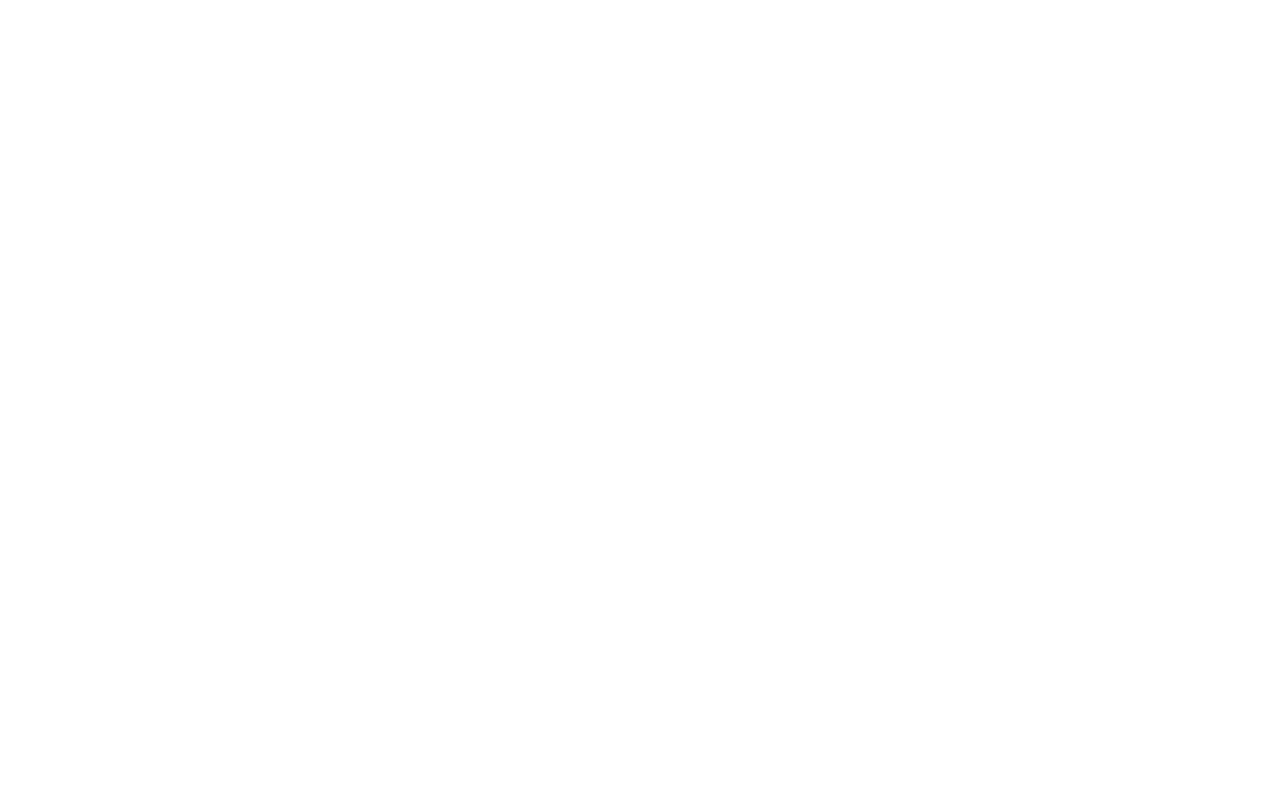
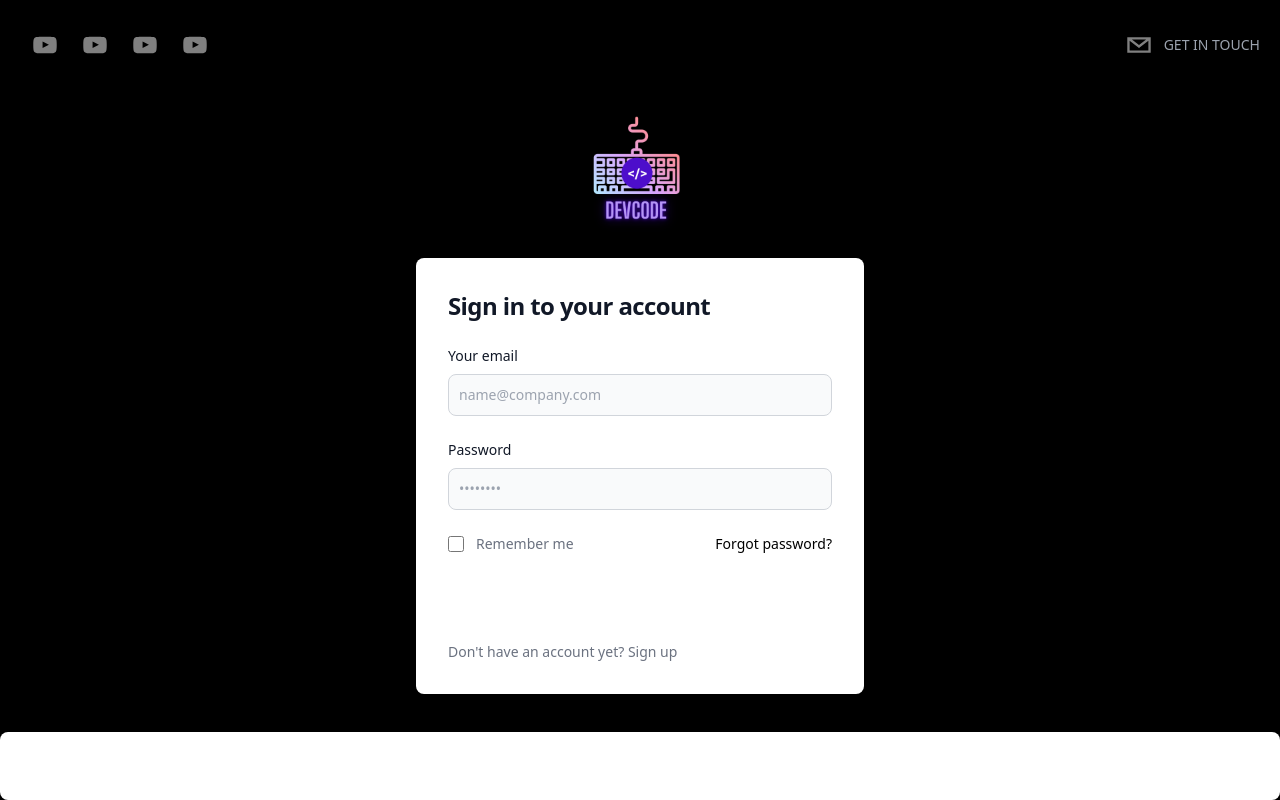
Before and after one commit to bytemakers/Devcode, a React (Create React App) app in the folder frontend/: page /login in a window 1280 px wide. Before the commit this address had no page. Built offline with nearby package versions, Linux system fonts and the light colour scheme.

Commit message:
Login Page Done
Co-authored-by: devarshishimpi <devarshishimpi@gmail.com>

```diff
--- a/frontend/src/App.js
+++ b/frontend/src/App.js
@@ -1,6 +1,7 @@
 import './App.css';
 import { BrowserRouter as Router, Routes, Route } from 'react-router-dom'
 import Home from './components/Home/Home';
+import Login from './components/Login/Login';
 // import Pricing from './components/Pricing/Pricing';
 // import Contact from './components/Contact/Contact';
 
@@ -11,6 +12,7 @@
     <Router>
       <Routes>
         <Route path="/" element={<Home />} />
+        <Route path="/login" element={<Login />} />
         {/* <Route path="/Pricing" element={<Pricing />} />
         <Route path="/Contact" element={<Pricing />} /> */}
       </Routes>
--- a/frontend/src/components/Home/Home.jsx
+++ b/frontend/src/components/Home/Home.jsx
@@ -3,6 +3,7 @@
 import Navbar from '../Navbar/Navbar';
 import Hero from '../Hero/Hero';
 import Footer from '../Footer/Footer';
+import Login from '../Login/Login';
 
 const Home = () => {
 
--- /dev/null
+++ b/frontend/src/components/Login/Login.jsx
@@ -0,0 +1,57 @@
+import React from 'react';
+import logo from '../../assets/devcode.png'
+import Footer from '../Footer/Footer';
+import Navbar from '../Navbar/Navbar';
+
+const Login = () => {
+  return (
+    <>
+        <section className="bg-black dark:bg-black">
+            <div className="nav">
+                <Navbar />
+            </div>
+            <div className="flex mt-[-90px] flex-col bg-black items-center justify-center px-6 py-8 mx-auto md:h-screen lg:py-0">
+                <a href="#" className="flex items-center mb-6 text-2xl font-semibold text-gray-900 dark:text-white">
+                    <img className="w-32 h-32 mr-2" src={logo} alt="logo" />
+                    {/* DevCode */}
+                </a>
+                <div className="w-full bg-white rounded-lg shadow dark:border md:mt-0 sm:max-w-md xl:p-0 dark:bg-gray-800 dark:border-gray-700">
+                    <div className="p-6 space-y-4 md:space-y-6 sm:p-8">
+                        <h1 className="text-xl font-bold leading-tight tracking-tight text-gray-900 md:text-2xl dark:text-white">
+                            Sign in to your account
+                        </h1>
+                        <form className="space-y-4 md:space-y-6" action="#">
+                            <div>
+                                <label htmlFor="email" className="block mb-2 text-sm font-medium text-gray-900 dark:text-white">Your email</label>
+                                <input type="email" name="email" id="email" className="bg-gray-50 border border-gray-300 text-gray-900 sm:text-sm rounded-lg focus:ring-primary-600 focus:border-primary-600 block w-full p-2.5 dark:bg-gray-700 dark:border-gray-600 dark:placeholder-gray-400 dark:text-white dark:focus:ring-blue-500 dark:focus:border-blue-500" placeholder="name@company.com" required="" />
+                            </div>
+                            <div>
+                                <label htmlFor="password" className="block mb-2 text-sm font-medium text-gray-900 dark:text-white">Password</label>
+                                <input type="password" name="password" id="password" placeholder="••••••••" className="bg-gray-50 border border-gray-300 text-gray-900 sm:text-sm rounded-lg focus:ring-primary-600 focus:border-primary-600 block w-full p-2.5 dark:bg-gray-700 dark:border-gray-600 dark:placeholder-gray-400 dark:text-white dark:focus:ring-blue-500 dark:focus:border-blue-500" required="" />
+                            </div>
+                            <div className="flex items-center justify-between">
+                                <div className="flex items-start">
+                                    <div className="flex items-center h-5">
+                                        <input id="remember" aria-describedby="remember" type="checkbox" className="w-4 h-4 border border-gray-300 rounded bg-gray-50 focus:ring-3 focus:ring-primary-300 dark:bg-gray-700 dark:border-gray-600 dark:focus:ring-primary-600 dark:ring-offset-gray-800" required="" />
+                                    </div>
+                                    <div className="ml-3 text-sm">
+                                        <label htmlFor="remember" className="text-gray-500 dark:text-gray-300">Remember me</label>
+                                    </div>
+                                </div>
+                                <a href="#" className="text-sm font-medium text-primary-600 hover:underline dark:text-primary-500">Forgot password?</a>
+                            </div>
+                            <button type="submit" className="w-full text-white bg-primary-600 hover:bg-primary-700 focus:ring-4 focus:outline-none focus:ring-primary-300 font-medium rounded-lg text-sm px-5 py-2.5 text-center dark:bg-primary-600 dark:hover:bg-primary-700 dark:focus:ring-primary-800">Sign in</button>
+                            <p className="text-sm font-light text-gray-500 dark:text-gray-400">
+                                Don't have an account yet? <a href="#" className="font-medium text-primary-600 hover:underline dark:text-primary-500">Sign up</a>
+                            </p>
+                        </form>
+                    </div>
+                </div>
+            </div>
+            <Footer />
+        </section>
+    </>
+  )
+}
+
+export default Login
```
Also changed, not shown: frontend/src/assets/devcode.png (added).
